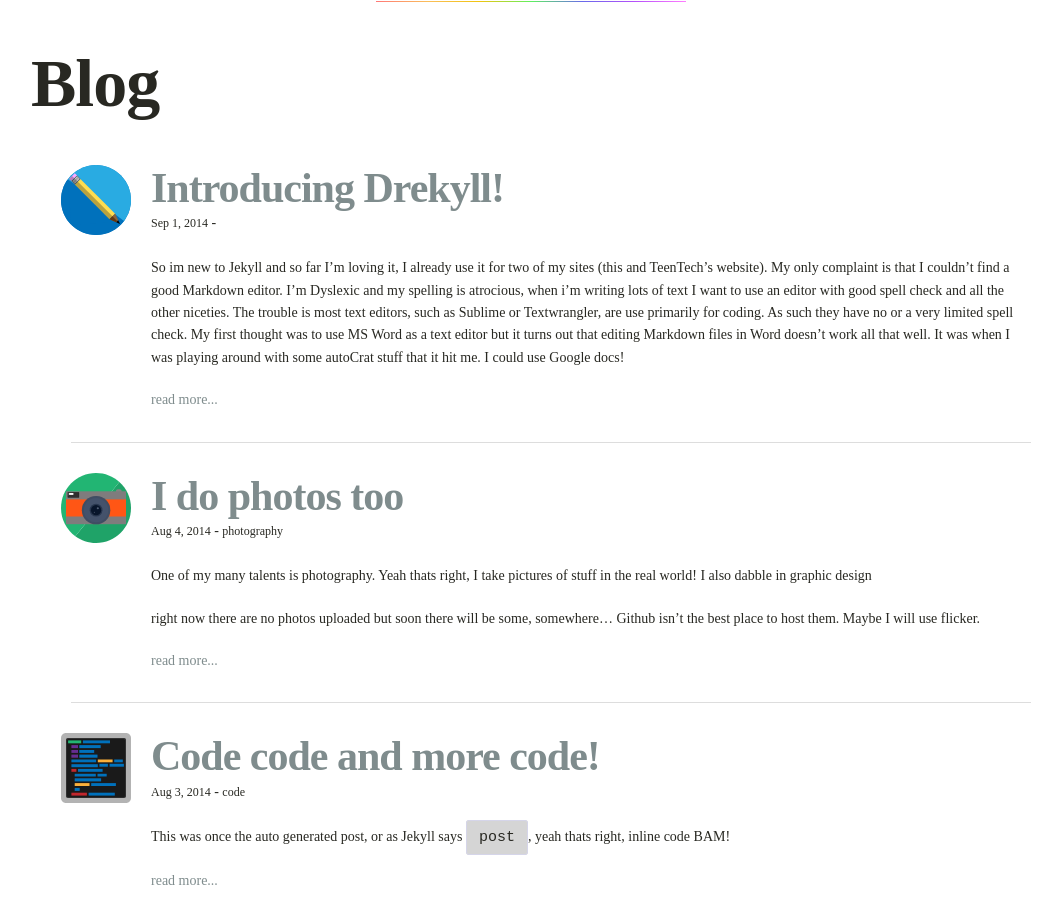
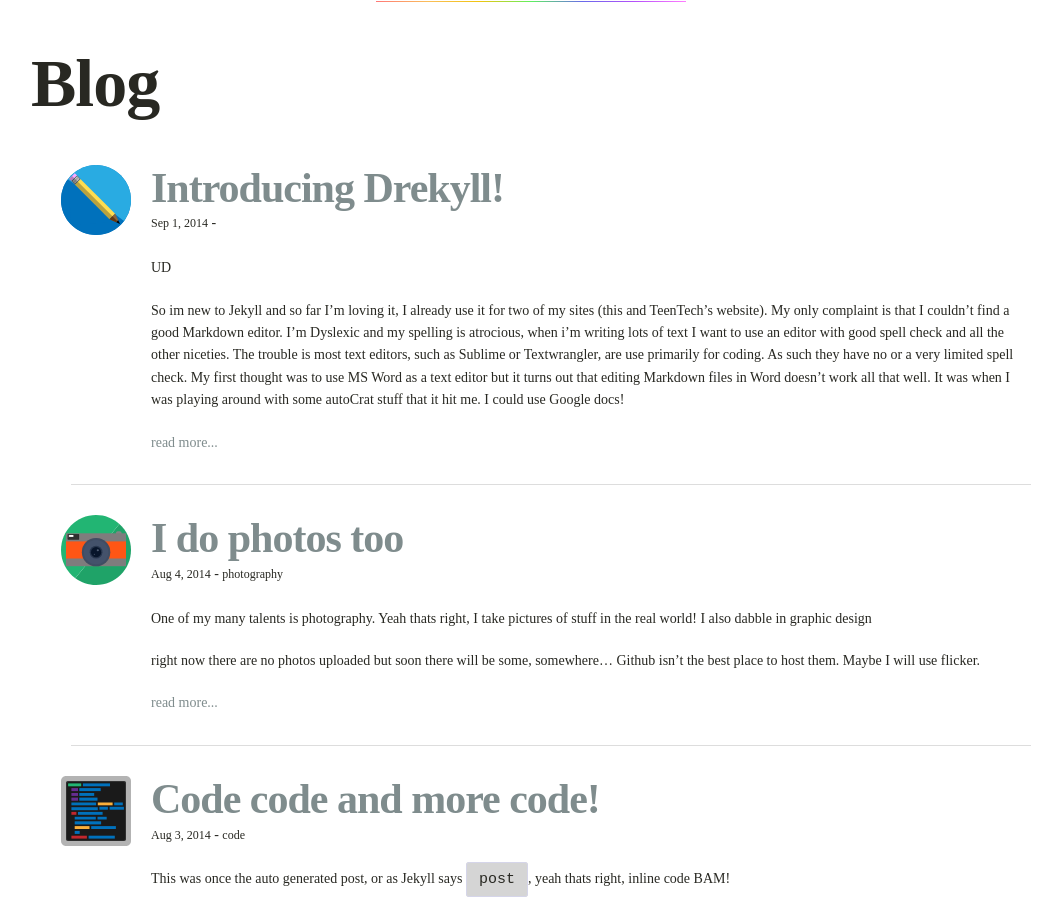
Before and after one commit to CarganCode/CarganCode.github.io, a Jekyll site: the page built from index.html, in a window 1280 px wide and 900 px high, scrolled down 558 px. Shown: the whole window, without its empty margins (109-1171 px from the left). Built offline with Jekyll 4.4.1, drawn with Linux system fonts in a browser that asks for light colours.

Commit message:
Update 2014-9-1-Introducing_Drekyll!.md

```diff
--- a/_posts/2014-9-1-Introducing_Drekyll!.md
+++ b/_posts/2014-9-1-Introducing_Drekyll!.md
@@ -3,7 +3,7 @@ layout: post
 title: Introducing Drekyll!
 date: 2014-09-01T14:51:11.002Z
 ---
-
+UD
 
 So im new to Jekyll and so far I’m loving it, I already use it for two of my sites (this and TeenTech's website). My only complaint is that I couldn't find a good Markdown editor. I'm Dyslexic and my spelling is atrocious, when i'm writing lots of text I want to use an editor with good spell check and all the other niceties. The trouble is most text editors, such as Sublime or Textwrangler, are use primarily for coding. As such they have no or a very limited spell check. My first thought was to use MS Word as a text editor but it turns out that editing Markdown files in Word doesn't work all that well. It was when I was playing around with some autoCrat stuff that it hit me. I could use Google docs!
 
@@ -23,7 +23,7 @@ Through the power of Google Apps Script and Github Api. Posting a formatted goog
 
 eg, Here is some inline code:
 
-% highlight javascript linnos %}
+{% highlight javascript linnos %}
 //We can have block code
 /* With syntax highlighting! */
 function test(var someting){
```
